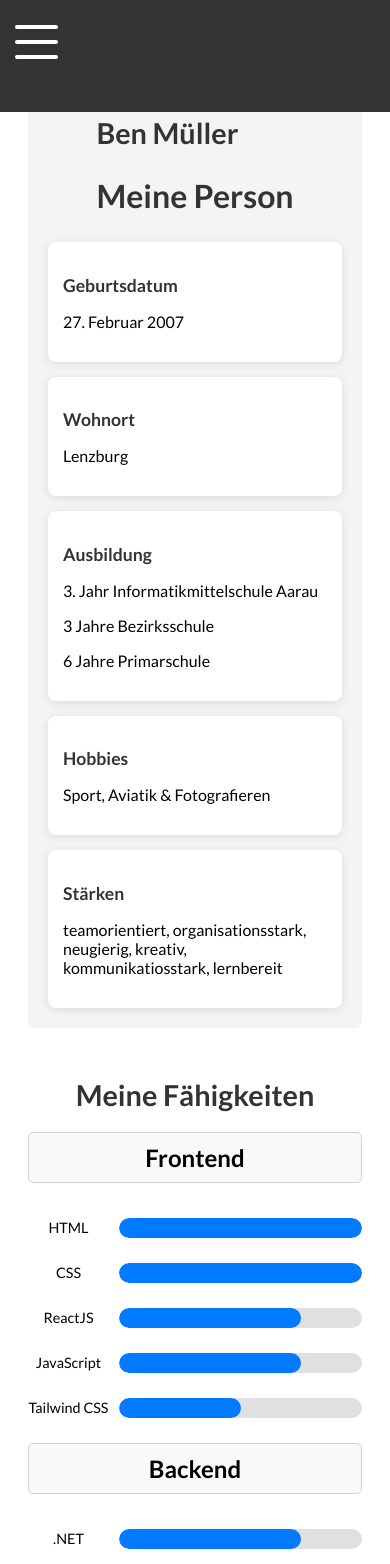
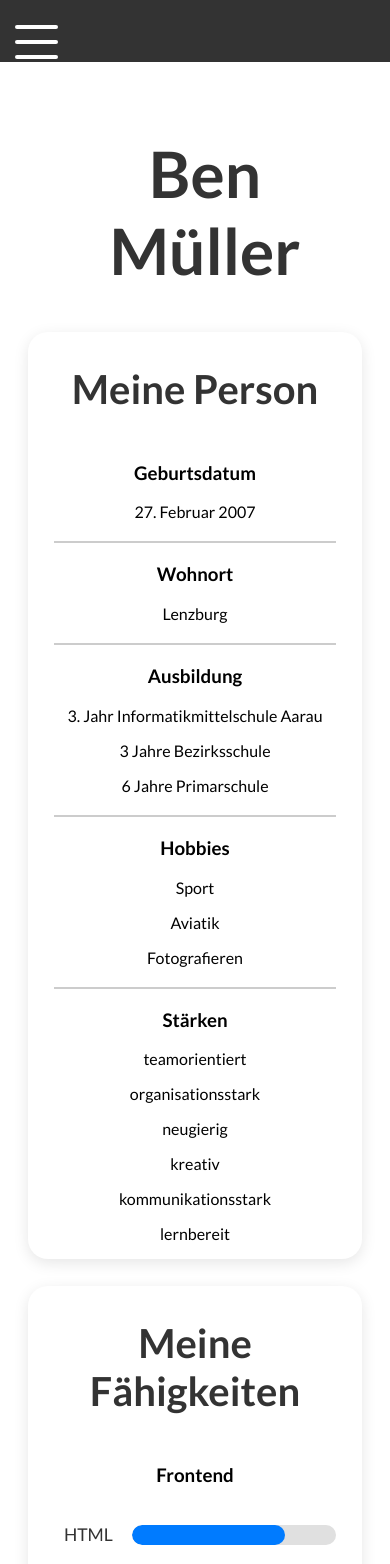
Before and after one commit to bien187/ILA3-0110, a React (Create React App) app: page /aboutme in a window 390 px wide. Shown: the top 1564 px of the page. Built offline with nearby package versions, Linux system fonts and the light colour scheme.

Commit message:
Add files via upload

```diff
--- a/src/components/AboutMe.js
+++ b/src/components/AboutMe.js
@@ -1,102 +1,102 @@
 import React from "react";
 import "./Styles/AboutMe.css";
 
-
-
-
 const AboutMe = () => {
-
-
   return (
     <div className="aboutme-wrapper">
-
+      <div className="aboutme-titel">
+        <h1>Ben Müller</h1>
+      </div>
       <section className="aboutme-section">
         <div className="aboutme-container">
           <div className="left-side">
             <div className="left-content">
-              <h1>Ben Müller</h1>
               <h2>Meine Person</h2>
             </div>
           </div>
           <div className="right-side">
+          <div class="placeholder"></div>
+
             <div className="info-box">
               <h3>Geburtsdatum</h3>
               <p>27. Februar 2007</p>
             </div>
+            <hr />
             <div className="info-box">
               <h3>Wohnort</h3>
               <p>Lenzburg</p>
             </div>
+            <hr />
             <div className="info-box">
               <h3>Ausbildung</h3>
-              <p>3. Jahr Informatikmittelschule Aarau</p>
-              <p>3 Jahre Bezirksschule</p>
-              <p>6 Jahre Primarschule</p>
+              <div className="education">
+                <p>3. Jahr Informatikmittelschule Aarau</p>
+                <p>3 Jahre Bezirksschule</p>
+                <p>6 Jahre Primarschule</p>
+              </div>
             </div>
+            <hr />
             <div className="info-box">
               <h3>Hobbies</h3>
-              <p>Sport, Aviatik & Fotografieren</p>
+              <div className="hobbies">
+                <p>Sport</p>
+                <p>Aviatik</p>
+                <p>Fotografieren</p>
+              </div>
             </div>
+            <hr />
             <div className="info-box">
               <h3>Stärken</h3>
-              <p>
-                teamorientiert, organisationsstark, neugierig, kreativ,
-                kommunikatiosstark, lernbereit
-              </p>
+              <div className="strengths">
+                <p>teamorientiert</p>
+                <p>organisationsstark</p>
+                <p>neugierig</p>
+                <p>kreativ</p>
+                <p>kommunikationsstark</p>
+                <p>lernbereit</p>
+              </div>
             </div>
-
-
           </div>
         </div>
-      </section>
-
-      {/* Skills Section */}
-      <section className="skills-section">
-        <h2>Meine Fähigkeiten</h2>
-
+        {/* Skills Section */}
         <div className="skills-container">
+          <h2>Meine Fähigkeiten</h2>
           {/* Frontend Skills */}
           <h3>Frontend</h3>
-
           <div className="skill">
             <span>HTML</span>
             <div className="progress-bar">
-              <div className="progress" style={{ width: "100%" }}></div>
+              <div className="progress" style={{ width: "75%" }}></div>
             </div>
           </div>
           <div className="skill">
             <span>CSS</span>
             <div className="progress-bar">
-              <div className="progress" style={{ width: "100%" }}></div>
+              <div className="progress" style={{ width: "75%" }}></div>
             </div>
           </div>
           <div className="skill">
             <span>ReactJS</span>
             <div className="progress-bar">
-              <div className="progress" style={{ width: "75%" }}></div>
+              <div className="progress" style={{ width: "50%" }}></div>
             </div>
           </div>
           <div className="skill">
             <span>JavaScript</span>
             <div className="progress-bar">
-              <div className="progress" style={{ width: "75%" }}></div>
+              <div className="progress" style={{ width: "50%" }}></div>
             </div>
           </div>
           <div className="skill">
             <span>Tailwind CSS</span>
             <div className="progress-bar">
-              <div className="progress" style={{ width: "50%" }}></div>
+              <div className="progress" style={{ width: "25%" }}></div>
             </div>
           </div>
-
+          <hr />
           {/* Backend Skills */}
           <h3>Backend</h3>
-          <div className="skill">
-            <span>.NET</span>
-            <div className="progress-bar">
-              <div className="progress" style={{ width: "75%" }}></div>
-            </div>
-          </div>
+
           <div className="skill">
             <span>C#</span>
             <div className="progress-bar">
@@ -109,13 +109,13 @@ const AboutMe = () => {
               <div className="progress" style={{ width: "50%" }}></div>
             </div>
           </div>
-
+          <hr />
           {/* Datenbanken */}
           <h3>Datenbanken</h3>
           <div className="skill">
             <span>MongoDB</span>
             <div className="progress-bar">
-              <div className="progress" style={{ width: "75%" }}></div>
+              <div className="progress" style={{ width: "50%" }}></div>
             </div>
           </div>
           <div className="skill">
--- a/src/components/Styles/AboutMe.css
+++ b/src/components/Styles/AboutMe.css
@@ -1,125 +1,96 @@
 @import url("https://fonts.googleapis.com/css2?family=Lato:wght@100;300;400;700;900&display=swap");
 
 .aboutme-wrapper {
-  padding: 0 20px;
-  margin-left: 120px;
+  display: flex;
+  flex-direction: column; /* Ändert die Richtung auf Spalte */
+  align-items: center; /* Zentriert die Elemente horizontal */
+  padding: 20px;
 }
 
-.aboutme-section,
-.skills-section {
-  margin-bottom: 50px;
+.aboutme-titel {
+  text-align: center; /* Zentriert den Titel */
+  font-size: 2.5rem;
+  margin-left: 120px;
+  color: #333;
 }
 
-.aboutme-container {
-  display: flex;
-  flex-direction: row;
-  justify-content: space-between;
-  align-items: flex-start;
-  background-color: #f4f4f4;
-  padding: 20px;
-  border-radius: 8px;
+.aboutme-section {
+  display: flex; /* Container nebeneinander */
+  justify-content: space-between; /* Verteilt den Platz zwischen den Containern */
+  width: 100%; /* Maximale Breite */
+  max-width: 1200px; /* Maximale Breite für bessere Lesbarkeit */
+  position: relative; /* Ermöglicht absolute Positionierung der Container */
+  z-index: -1; /* Setzt die Schicht nach hinten */
 }
 
-.left-side {
-  flex: 1;
+.aboutme-container,
+.skills-container {
+  flex: 2; /* Beide Container nehmen mehr Platz ein */
+  max-width: 800px; /* Maximalbreite erhöhen */
+  background-color: #ffffff; /* Hintergrundfarbe für modernes Design */
+  box-shadow: 0 4px 15px rgba(0, 0, 0, 0.1); /* Tiefe durch Schatten */
+  padding: 40px 20px;
+  border-radius: 20px;
+  margin: 20px; /* Abstand zwischen den Containern erhöhen */
+  text-align: center;
+  margin-left: 120px;
+  overflow: hidden;
+  transition: transform 0.3s ease, box-shadow 0.3s ease;
 }
 
-.left-content h1 {
-  font-size: 4em;
+.skills-container:hover {
+  box-shadow: 0 8px 20px rgba(0, 0, 0, 0.2);
+  transform: scale(1.03);
+}
+
+.aboutme-container:hover {
+  box-shadow: 0 8px 20px rgba(0, 0, 0, 0.2);
+  transform: scale(1.03);
+}
+
+.left-content h2 {
+  font-size: 2.5em;
   margin-bottom: 10px;
   color: #333;
 }
 
 .left-content p {
-  font-size: 2em;
-  color: #333;
-}
-
-.left-content h2 {
- font-size: 2rem;
- color: #333;
-}
-
-.right-side {
-  flex: 1;
-  display: flex;
-  flex-wrap: wrap;
-  gap: 20px;
-}
-
-.info-box {
-  background-color: #fff;
-  padding: 15px;
-  border-radius: 8px;
-  box-shadow: 0 2px 10px rgba(0, 0, 0, 0.1);
-  flex: 1 1 45%;
-}
-
-.skills-section h3 {
-  font-size: 1.5rem;
-  margin-bottom: 10px;
-  padding: 10px;
-  border: 1px solid #d3d3d3;
-  border-radius: 5px;
-  background-color: #f9f9f9;
+  font-size: 1.2em;
+  color: #555;
 }
 
 .skills-container {
   display: flex;
   flex-direction: column;
-  gap: 25px;
+  gap: 20px; /* Abstand zwischen den Skill-Bars */
 }
 
-.skills-container > h3 {
-  margin-top: 0;
-}
-
-.info-box h3 {
-  margin-bottom: 5px;
-  font-size: 1.1em;
+.skills-container h2 {
+  font-size: 2.5em;
+  margin-bottom: 10px;
   color: #333;
-}
-
-.skills-section {
-  text-align: center;
-}
-
-.skills-section h2 {
-  font-size: 2rem;
-  margin-bottom: 20px;
-  color: #333;
-}
-
-.skills-container {
-  display: flex;
-  flex-direction: column;
-  gap: 25px;
-}
-
-.skill-levels {
-  display: flex;
-  justify-content: space-between;
-  margin-bottom: 10px;
-  position: relative;
-}
-
-.skill-levels span {
-  font-size: 0.9em;
-  color: #555;
-  width: 25%;
-  text-align: center;
 }
 
 .skill {
   display: flex;
   align-items: center;
   justify-content: space-between;
-  position: relative;
+}
+
+.placeholder {
+  height: 20px; /* Höhe des Platzhalters */
+  background-color: transparent; /* Hintergrundfarbe kann transparent sein */
 }
 
 .skill span {
   flex: 1;
   font-size: 1.1em;
+  color: #333;
+}
+
+hr {
+  border: 1px solid #ccc; /* Farbe der Linie */
+  margin: 20px 0; /* Abstand oben und unten */
 }
 
 .progress-bar {
@@ -139,88 +110,33 @@
   transition: width 0.5s ease;
 }
 
-.skill-bar {
-  position: relative;
-}
 
-.skill-bar::before {
-  content: '';
-  position: absolute;
-  top: 0;
-  left: 0;
-  width: 33.33%;
-  height: 100%;
-  border-right: 1px solid #ccc;
-}
-
-.skill-bar::after {
-  content: '';
-  position: absolute;
-  top: 0;
-  left: 66.66%;
-  width: 33.33%;
-  height: 100%;
-  border-left: 1px solid #ccc;
-}
-
+/* Responsive Design */
 @media (max-width: 850px) {
-  .aboutme-wrapper {
-    margin-left: 0;
-  }
-
-  .aboutme-container {
-    flex-direction: column;
-    align-items: center;
-  }
-
-  .right-side {
-    flex-direction: column;
-    gap: 15px;
-  }
-
-  .info-box {
-    flex: 1 1 100%;
+  .aboutme-section {
+    flex-direction: column; /* Bei kleinerem Bildschirm werden die Container untereinander angeordnet */
   }
 
   .left-content h1 {
     font-size: 2em;
   }
 
+  .aboutme-titel {
+    margin-right: 100px;
+    font-size: 2rem;
+  }
+
   .left-content p {
     font-size: 1em;
   }
 
-  .skills-section h2 {
-    font-size: 1.8em;
-  }
-
-  .skill span {
-    font-size: 1em;
-  }
-
-  .skill-levels span {
-    font-size: 0.8em;
+  /* Setze eine feste Breite für die Container */
+  .aboutme-container,
+  .skills-container {
+    width: calc(100% - 14mm); /* Gesamtbreite minus 7mm auf jeder Seite */
+    max-width: 750px; /* Maximale Breite */
+    margin: 0 auto; /* Zentriert die Container */
+    padding: 0 7mm; /* Fügt 7mm Padding auf beiden Seiten hinzu */
+    margin-bottom: 7mm; /* Fügt 7mm Abstand auf jeder Seite hinzu */
   }
 }
-
-@media (max-width: 480px) {
-  .left-content h1 {
-    font-size: 1.8em;
-  }
-
-  .left-content p {
-    font-size: 0.9em;
-  }
-
-  .skills-section h2 {
-    font-size: 1.8em;
-  }
-
-  .skill span {
-    font-size: 0.9em;
-  }
-
-  .skill-levels span {
-    font-size: 0.7em;
-  }
-}
--- a/src/components/Styles/Contact.css
+++ b/src/components/Styles/Contact.css
@@ -5,7 +5,7 @@
   align-items: center;
   height: 100vh;
   background-color: #ffffff;
-  padding: 20px;
+  padding: 40px 20px;
   margin-left: 120px;
   text-align: center;
   padding-top: 60px;
@@ -14,6 +14,7 @@
 .title {
   font-size: 4.5em;
   color: #333;
+  padding-top: -10px;
 }
 
 .contact-icons {
@@ -41,6 +42,7 @@
     padding: 20px;
     justify-content: flex-start;
     padding-top: 40px;
+    font-size: 0.8em;
   }
 
   .contact-icons {
--- a/src/components/Styles/Hobbies.css
+++ b/src/components/Styles/Hobbies.css
@@ -27,7 +27,7 @@ body {
 
 .hobbies-card {
   background-color: #fff;
-  border-radius: 10px;
+  border-radius: 20px;
   box-shadow: 0 4px 10px rgba(0, 0, 0, 0.1);
   padding: 20px;
   text-align: center;
@@ -58,7 +58,7 @@ body {
 
 .hobbies-description {
   font-size: 1.1rem;
-  color: #353535;
+  color: #333;
   margin-bottom: 15px;
   text-align: justify;
 }
--- a/src/components/Styles/Navbar.css
+++ b/src/components/Styles/Navbar.css
@@ -17,6 +17,7 @@
   left: 0;
   top: 0;
   transition: width 0.3s ease;
+  align-items: center;
 }
 
 .nav-links {
@@ -95,11 +96,11 @@
     background-color: #333;
     display: flex;
     flex-direction: column;
-    height: 9.5%;
+    height: 30px;
   }
 
   .navbar.open {
-    transform: translateX(0);
+    transform: translateX(-5%);
   }
 
   .nav-links {
--- a/src/components/Styles/Projects.css
+++ b/src/components/Styles/Projects.css
@@ -116,7 +116,9 @@ body {
   .projects-container {
     margin-left: 0;
     padding: 20px;
-    padding-top: 60px;
+
+    position: relative; /* Ermöglicht absolute Positionierung der Container */
+    z-index: -1; /* Setzt die Schicht nach hinten */
   }
 
   .project-content h3.project-title {
```
